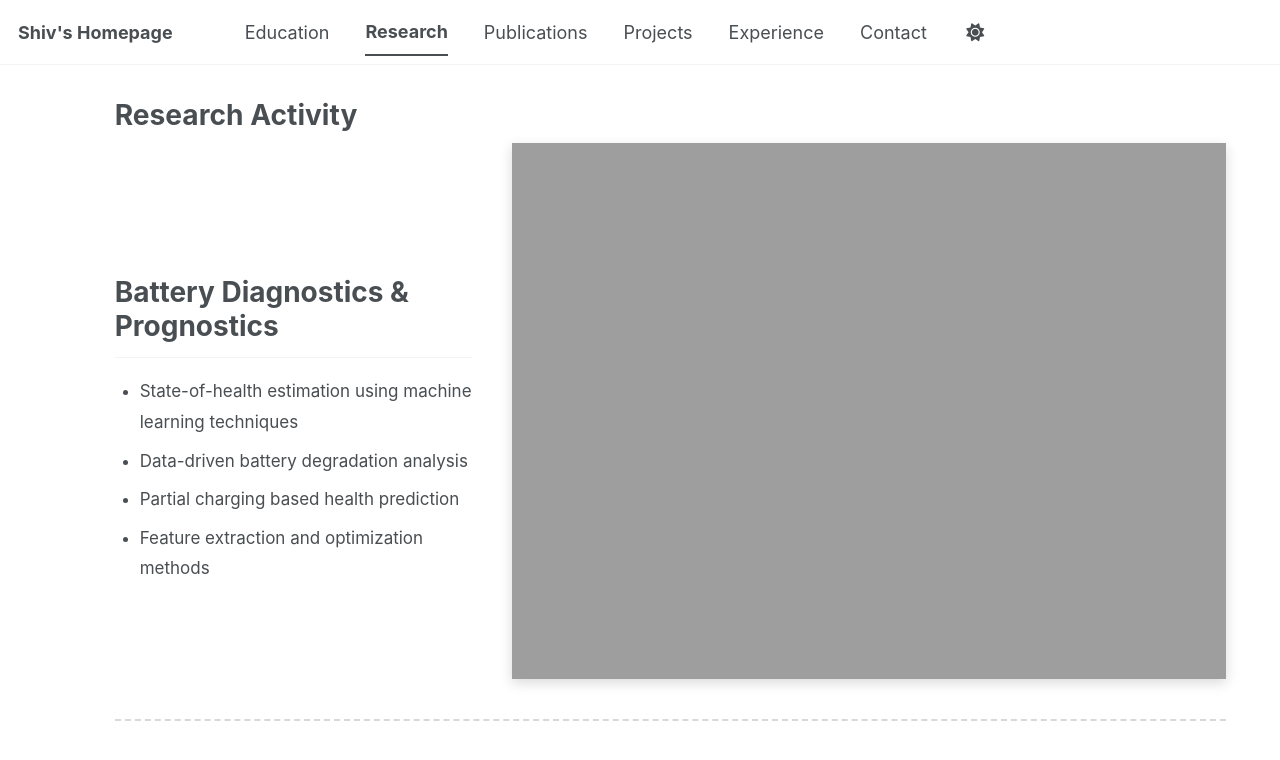
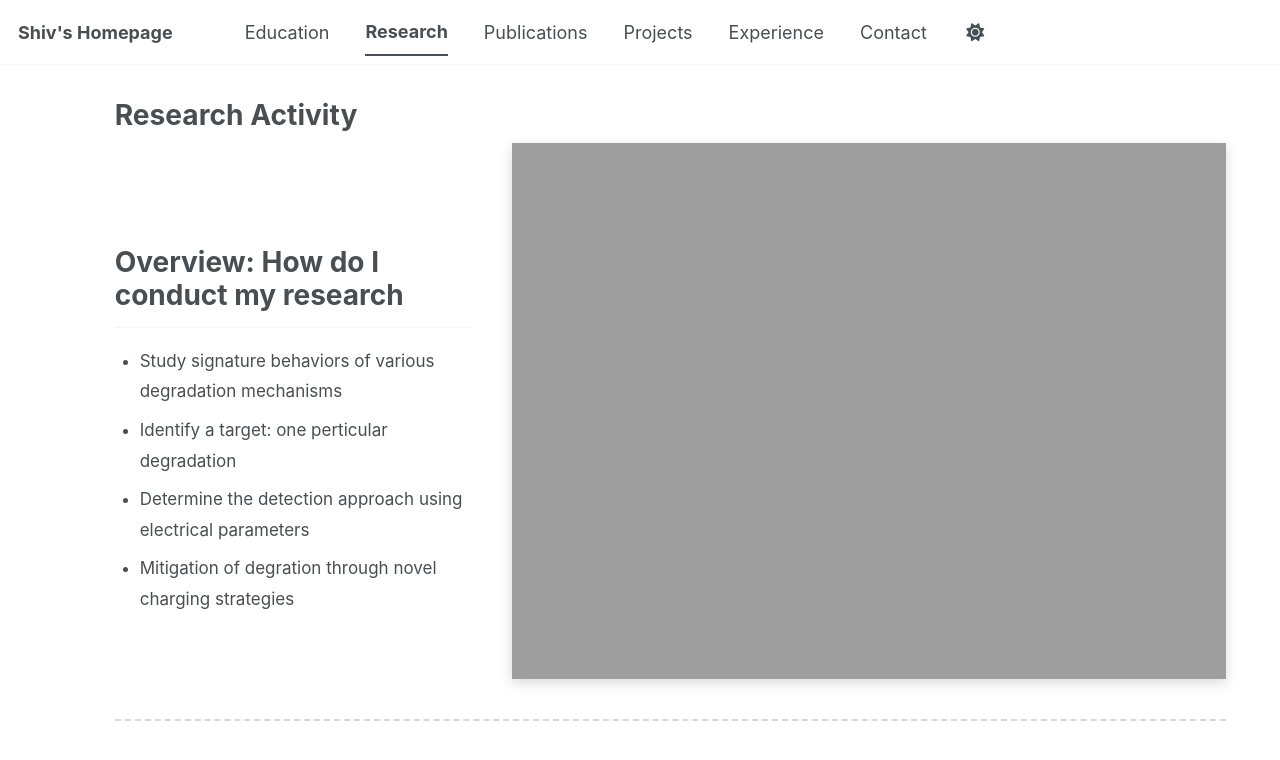
Before and after one commit to shivshankar-sinha/shivshankar-sinha.github.io, a Jekyll site: the page built from research.md, in a window 1280 px wide and 900 px high, cut to the strip 0-777 px from the top of the window. Shown: the top 760 px of the strip. Built offline with Jekyll 4.4.1, drawn with Linux system fonts in a browser that asks for light colours; a script bundle is joined from its source files by our own code; library files that are not in the unit come from our copies.

Commit message:
Update research.md

```diff
--- a/research.md
+++ b/research.md
@@ -43,13 +43,13 @@ author_profile: false
 <div class="research-section">
 
     <div class="research-text">
-        <h2>Battery Diagnostics & Prognostics</h2>
+        <h2>Overview: How do I conduct my research</h2>
 
         <ul>
-            <li>State-of-health estimation using machine learning techniques</li>
-            <li>Data-driven battery degradation analysis</li>
-            <li>Partial charging based health prediction</li>
-            <li>Feature extraction and optimization methods</li>
+            <li>Study signature behaviors of various degradation mechanisms</li>
+            <li>Identify a target: one perticular degradation</li>
+            <li>Determine the detection approach using electrical parameters</li>
+            <li>Mitigation of degration through novel charging strategies</li>
         </ul>
     </div>
 
```
